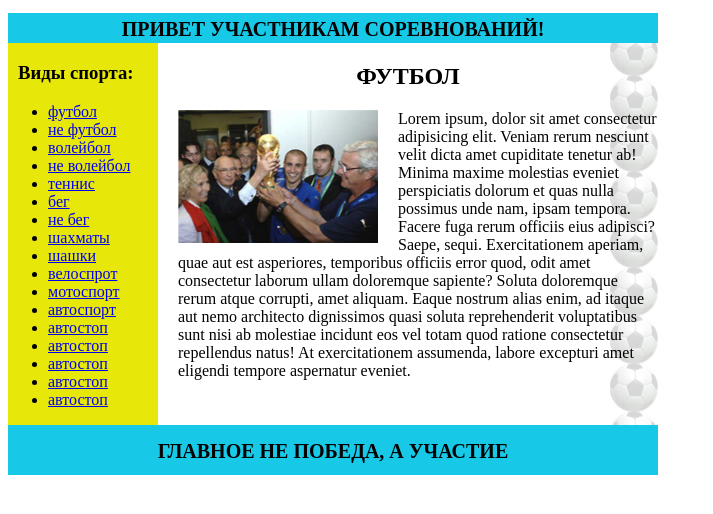
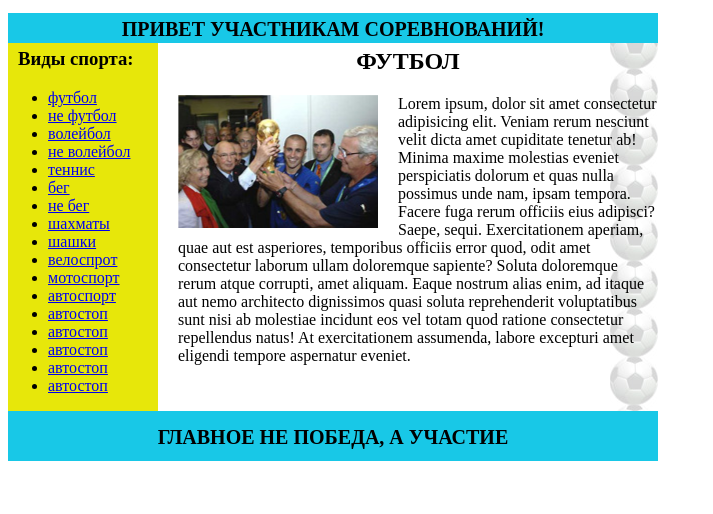
Before and after one commit to Artsiom-Huha/maket_div, a plain HTML site: page index.html in a window 1280 px wide. Shown: the whole page, without its empty margins (0-713 px from the left). Drawn offline with Linux system fonts and the light colour scheme.

Commit message:
Update div.css

```diff
--- a/div.css
+++ b/div.css
@@ -34,9 +34,13 @@ h1{
 
 h2{
     text-align: center;
+    margin-top: 0;
+    padding-top: 5px;
 }
 h3{
     padding-left: 10px;
+    margin-top: 0;
+    padding-top: 5px;
 }
 .col{
     background-color: #18c8e7;
```
